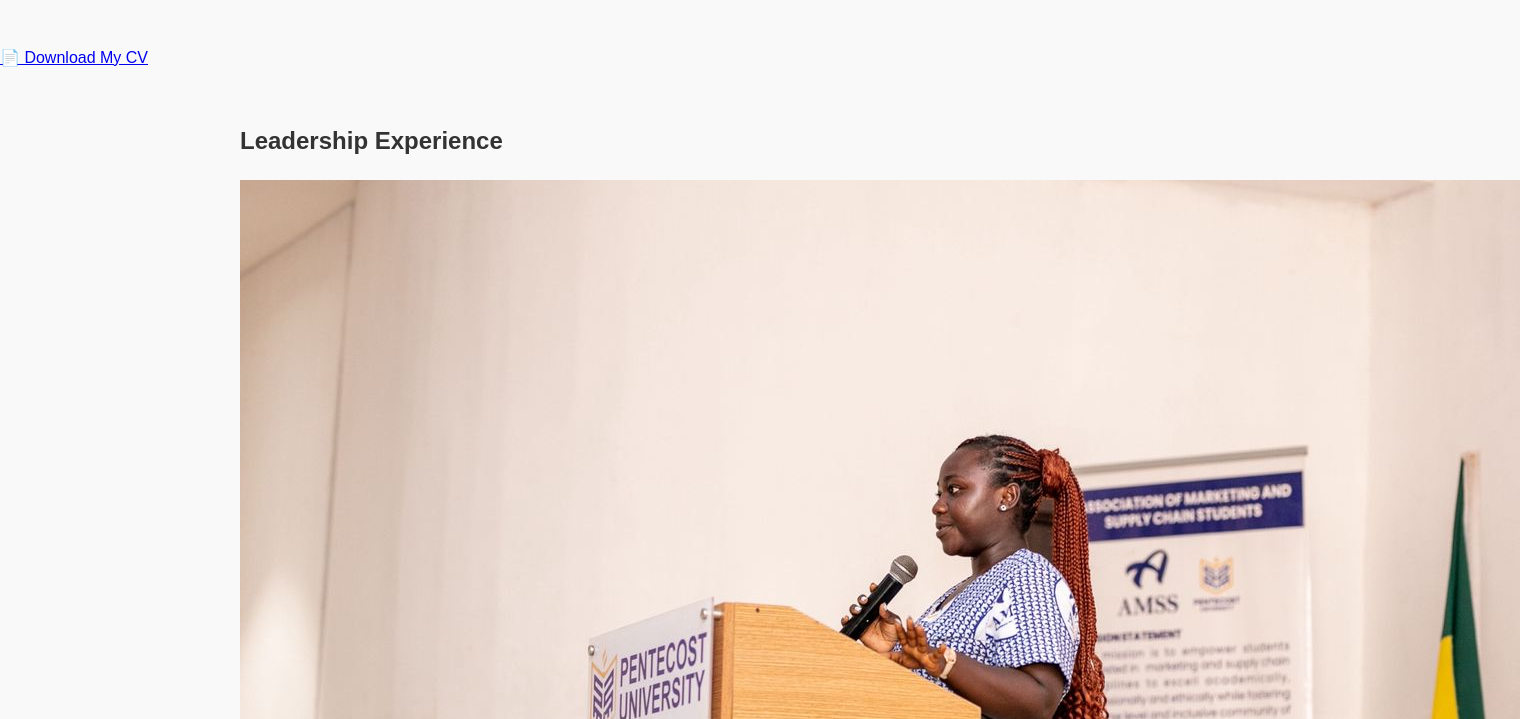
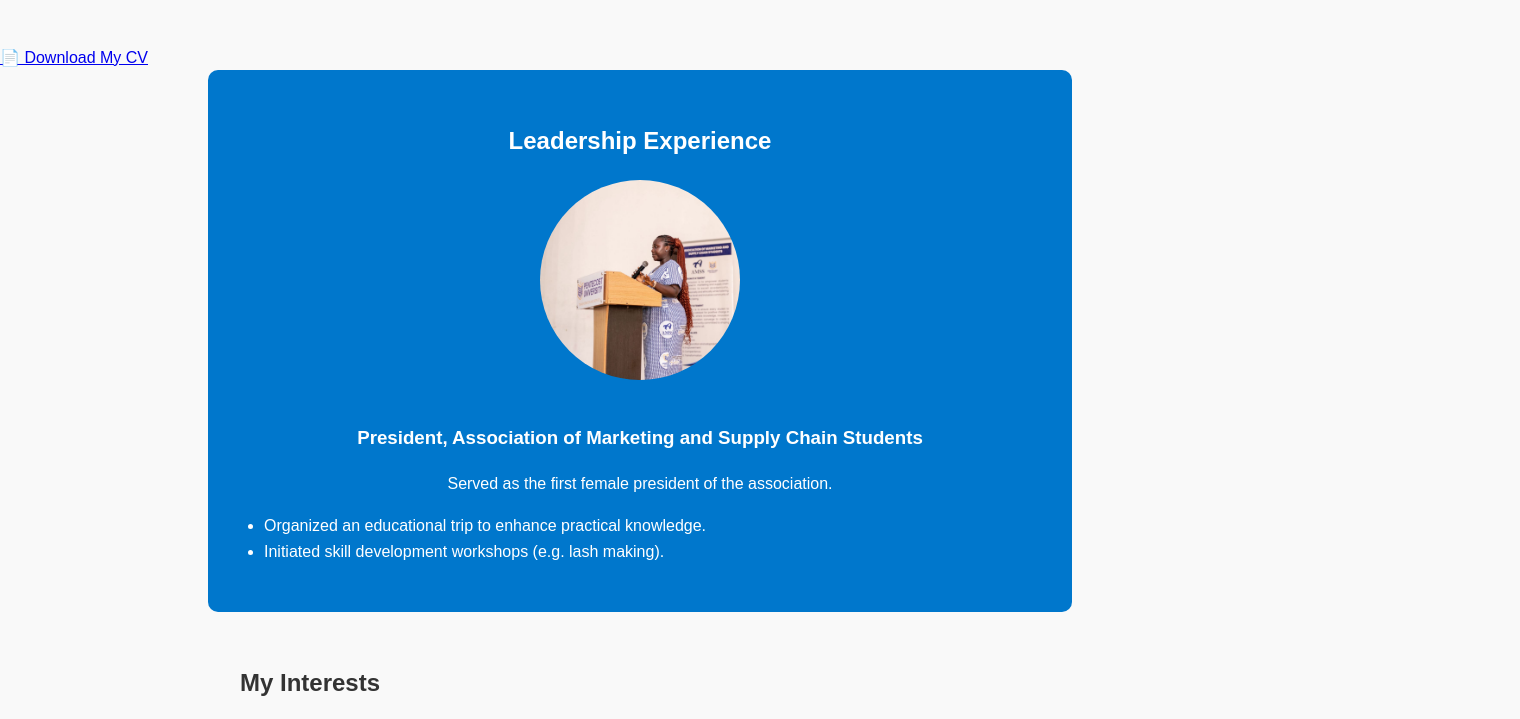
Before and after one commit to graceygrayy/My-Portfolio, a plain HTML site: page index.html in a window 1280 px wide. Shown: the part 1383-2102 px from the top of the page, 1520 px wide, since content can reach past the window. Drawn offline with Linux system fonts and the light colour scheme.

Commit message:
Update style.css

```diff
--- a/style.css
+++ b/style.css
@@ -96,4 +96,25 @@ footer .social-links a:hover {
   text-align: center;
   color: #0077cc;
   margin-bottom: 20px;
+}#leadership {
+  background-color: #0077cc;
+  color: white;
+  padding: 2rem;
+  border-radius: 10px;
+  text-align: center;
 }
+
+.leadership-img {
+  width: 200px;
+  height: 200px;
+  border-radius: 50%;
+  object-fit: cover;
+  margin-bottom: 1rem;
+}
+
+.leadership-item ul {
+  list-style-type: disc;
+  padding-left: 1.5rem;
+  text-align: left;
+  margin-top: 1rem;
+}
```
